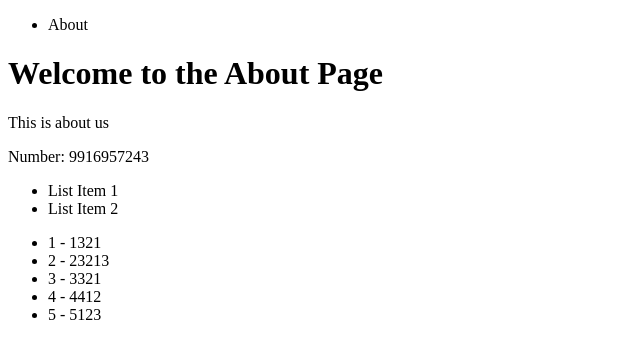
After one commit to cjilagan/Creating-a-project-and-practicing-Django-Framework, a Django app: page /about/ in a window 1280 px wide. The commit adds this page. Shown: the top 359 px of the page, without its empty margins (0-640 px from the left). Run offline with Django 5.2, Linux system fonts and the light colour scheme.

Commit message:
learned how to template properly and rendering contexts in a template

```diff
--- a/projectdjango/pages/views.py
+++ b/projectdjango/pages/views.py
@@ -6,3 +6,11 @@ def home_view(request, *args, **kwargs):
 
 def signup_view(request, *args, **kwargs):
     return HttpResponse("<h1>Signup Page</h1>")
+
+def about_view(request, *args, **kwargs):
+    my_context = {
+        "my_text": "This is about us",
+        "my_number": 9916957243,
+        "my_list": [1321, 23213, 3321, 4412, 5123],
+    }
+    return render(request, "about.html", my_context)
--- a/projectdjango/projectdjango/urls.py
+++ b/projectdjango/projectdjango/urls.py
@@ -17,10 +17,11 @@ Including another URLconf
 from django.contrib import admin
 from django.urls import path
 
-from pages.views import home_view, signup_view
+from pages.views import home_view, signup_view, about_view
 
 urlpatterns = [
     path('admin/', admin.site.urls),
     path('', home_view, name='home'),
     path('signup/', signup_view, name='register'),
+    path('about/', about_view, name='about'),  # Assuming you want to use the signup_view for about page temporarily
 ]
--- /dev/null
+++ b/projectdjango/templates/about.html
@@ -0,0 +1,18 @@
+{% extends "base.html" %}
+
+{% block content %}
+<h1>Welcome to the About Page</h1>
+<p>{{ my_text }}</p>
+<p>Number: {{ my_number }}</p>
+
+<ul>
+    <li>List Item 1</li>
+    <li>List Item 2</li>
+</ul>
+<ul>
+    {% for item in my_list %}
+        <li>{{ forloop.counter }} - {{ item }}</li>
+    {% endfor %}
+</ul>
+
+{% endblock content%}
--- /dev/null
+++ b/projectdjango/templates/base.html
@@ -0,0 +1,14 @@
+<!DOCTYPE html>
+<html lang="en">
+<head>
+    <title>{%block title%}My Django Project{% endblock %}</title>
+    <meta charset="UTF-8">
+    <meta name="viewport" content="width=device-width, initial-scale=1.0">
+</head>
+<body>
+    <header>
+        {% include "navbar.html" %}
+    </header>
+     {% block content %}{% endblock content%}
+</body>
+</html>
--- a/projectdjango/templates/home.html
+++ b/projectdjango/templates/home.html
@@ -1 +1,5 @@
+{% extends "base.html" %}
+
+{% block content %}
 <h1>Welcome to the Home Page</h1>
+{% endblock content%}
--- /dev/null
+++ b/projectdjango/templates/navbar.html
@@ -0,0 +1,5 @@
+<nav>
+    <ul>
+        <li>About</li>
+    </ul>
+</nav>
```
